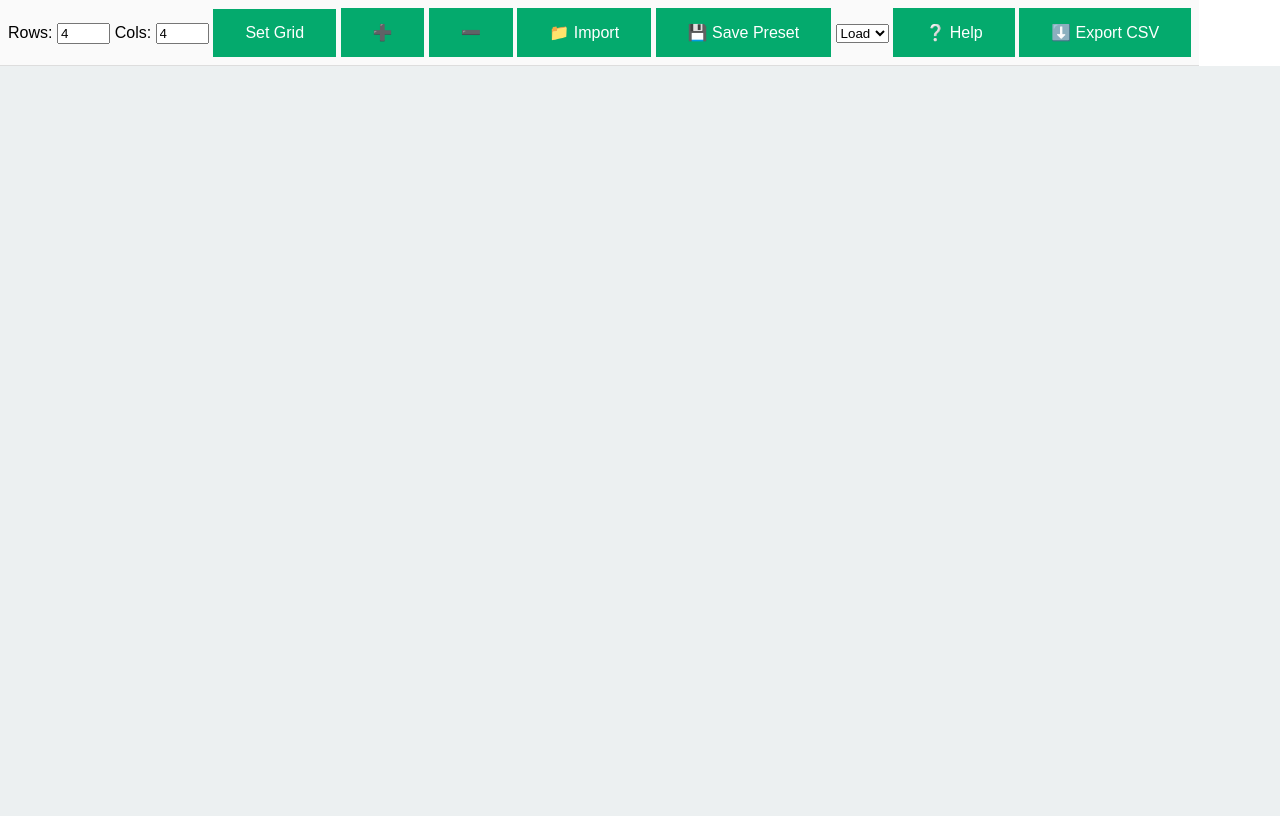
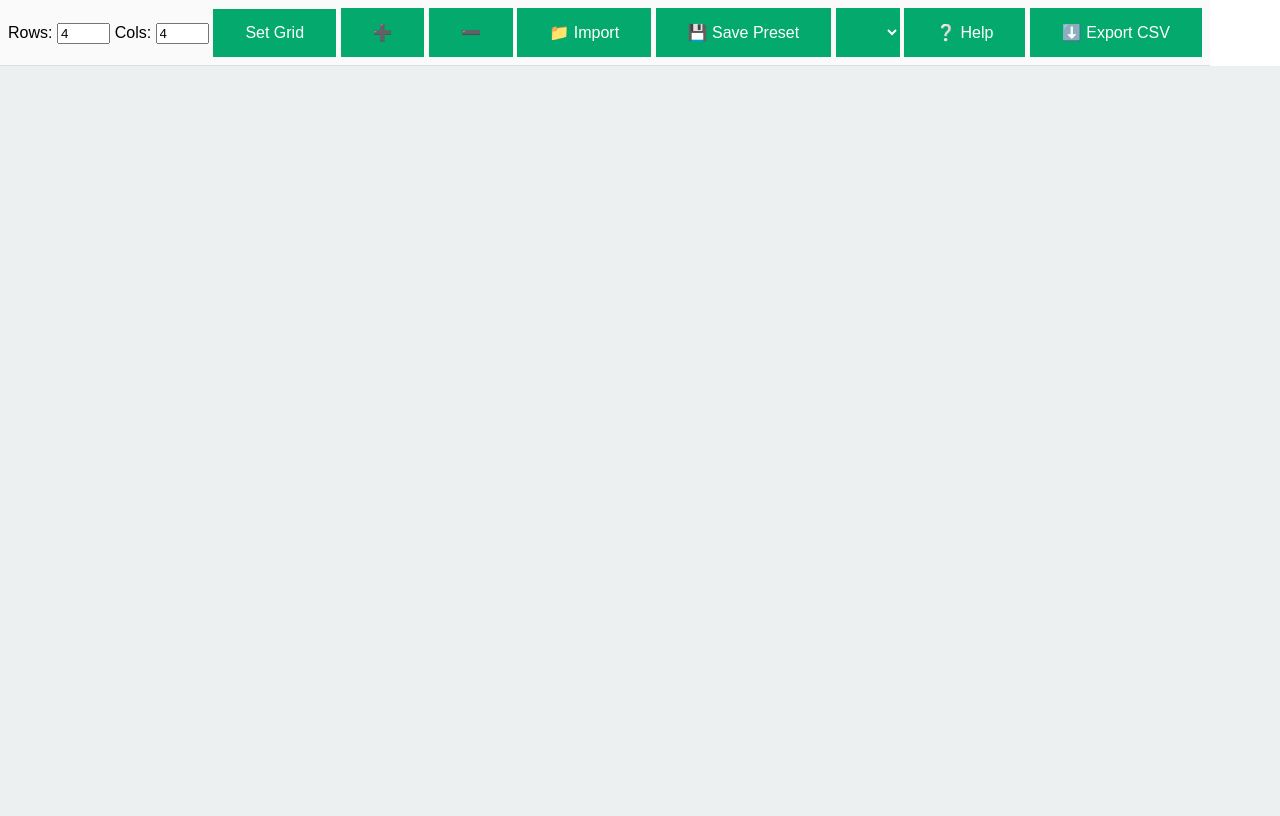
Before and after one commit to harij85/carpet_designer, a Flask app: page / in a window 1280 px wide. Run offline with Flask 3, Linux system fonts and the light colour scheme; a map, chart or similar area stays blank.

Commit message:
Update index.html

```diff
--- a/templates/index.html
+++ b/templates/index.html
@@ -7,10 +7,7 @@
   <link rel="stylesheet" href="{{ url_for('static', filename='css/style.css') }}">
 </head>
 <style>
-
-    li {
-        list-style: none;
-    }
+  li { list-style: none; }
 
   .button {
     background-color: #04AA6D; /* Green */
@@ -22,29 +19,23 @@
     display: inline-block;
     font-size: 16px;
   }
-
-
 </style>
 <body>
   <div id="controls">
-
     <label>Rows: <input type="number" id="grid-rows" value="4" min="1"></label>
     <label>Cols: <input type="number" id="grid-cols" value="4" min="1"></label>
 
-
-    <button id="setGridBtn" class="button">Set Grid</button>
-
-
-    <button id="zoomInBtn" class="button">➕</button>
-    <button id="zoomOutBtn" class="button">➖</button>
-    <button id="importBtn" class="button">📁 Import</button>
+    <button id="setGridBtn"    class="button">Set Grid</button>
+    <button id="zoomInBtn"     class="button">➕</button>
+    <button id="zoomOutBtn"    class="button">➖</button>
+    <button id="importBtn"     class="button">📁 Import</button>
     <input type="file" id="folder-input" webkitdirectory multiple accept="image/png" hidden>
-
     <button id="savePresetBtn" class="button">💾 Save Preset</button>
-    <select id="presetList" ><option value="">Load Preset</option></select>
-
-    <button id="helpBtn" class="button">❔ Help</button>
-    <button id="exportCSVBtn" class="button">⬇️ Export CSV</button>
+    <select id="presetList"    class="button">
+      <option value="">Load Preset</option>
+    </select>
+    <button id="helpBtn"       class="button">❔ Help</button>
+    <button id="exportCSVBtn"  class="button">⬇️ Export CSV</button>
   </div>
 
   <div id="canvas-container">
@@ -58,16 +49,14 @@
       <span id="closeHelp" class="close">×</span>
       <h2>Instructions</h2>
       <ul>
-        <h3> <strong>This is a demo. Presets will not save after app is closed.</strong></h3>
-        <li>1. Set grid size (Rows: y Cols: x) Click set grid. </li>
+        <h3><strong>This is a demo. Presets will not save after app is closed.</strong></h3>
+        <li>1. Set grid size (Rows: y Cols: x) Click set grid.</li>
         <li>2. Import folder of pngs. Best practice is to name pngs tile_1.png, tile_2.png etc</li>
-
-
         <li>3. Drag tiles (or lock them to freeze). Use + - toggles to zoom. Pinch to zoom on touch devices.</li>
         <li>---To swap tile positions make sure both tiles are unlocked.</li>
         <li>---Drag the tile you wish to move onto the tile you wish to replace and hold for 2s.</li>
         <li>4. Save/Load presets for layouts. You will have to import tiles first before seeing the preset load.</li>
-        <li>5. Export layout as CSV. You can use this to arrange your carpet</li>
+        <li>5. Export layout as CSV. You can use this to arrange your carpet.</li>
       </ul>
     </div>
   </div>
```
Lines whose indentation alone changed are shown as unchanged.
